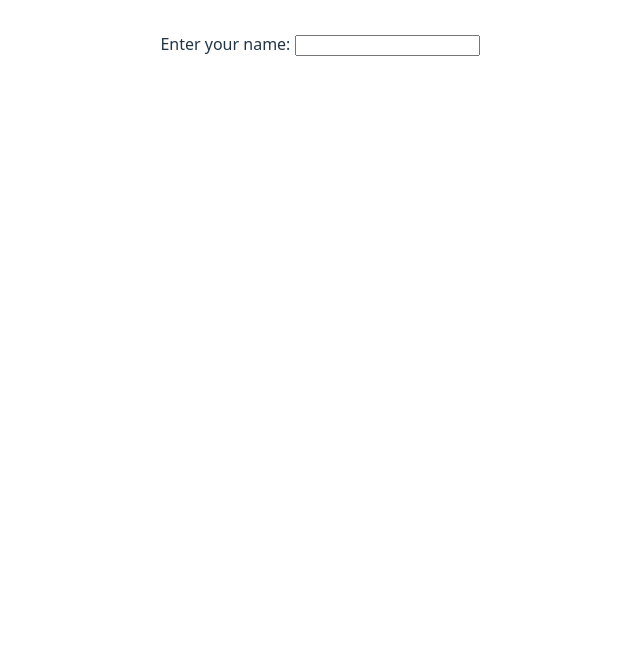
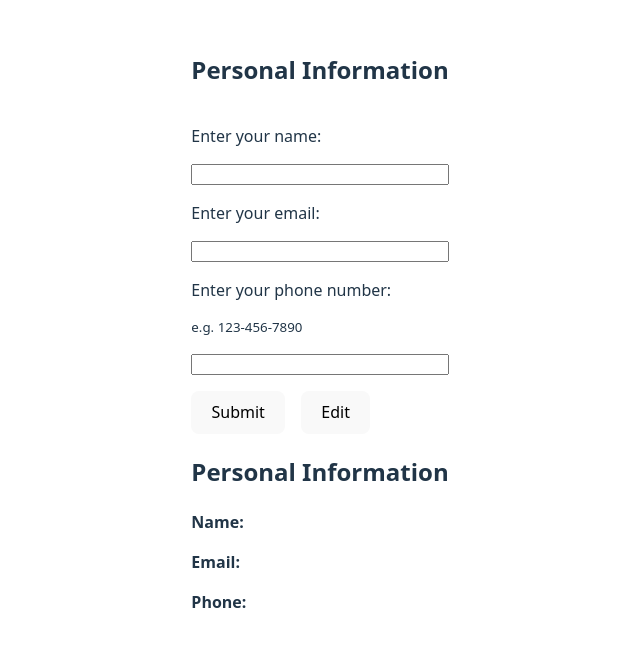
Before and after one commit to gregoriusavip/cv-page, a React (Vite) app: page / in a window 1280 px wide. Shown: the top 646 px of the page, without its empty margins (320-960 px from the left). Built offline with nearby package versions, Linux system fonts and the light colour scheme.

Commit message:
Add from and display submitted data

```diff
--- a/src/App.jsx
+++ b/src/App.jsx
@@ -1,19 +1,34 @@
 import { useState } from 'react'
 import './App.css'
-
-function Form(props) {
-  return (
-    <form>
-      <label for="name">Enter your name: </label>
-      <input type="text" name="name" id="name" required />
-    </form>
-  );
-}
+import Form from './components/Form'
+import Display from './components/Display'
 
 function App() {
+  const [data, setData] = useState({
+    personalInfo: {
+      name: '',
+      email: '',
+      phone: ''
+    },
+    education: [],
+    experience: []
+  });
 
   return (
-    <Form></Form>
+    <div>
+      <Form title="Personal Information" setData={setData}>
+        <label for="name">Enter your name: </label>
+        <input type="text" name="name" id="name" required />
+
+        <label for="email">Enter your email: </label>
+        <input type="email" name="email" id="email" required />
+
+        <label for="phone">Enter your phone number: </label>
+        <small>e.g. 123-456-7890</small>
+        <input type="tel" name="phone" id="phone" pattern="[0-9]{3}-[0-9]{3}-[0-9]{4}" required />
+      </Form>
+      <Display personalInfo={data.personalInfo} />
+    </div>
   )
 }
 
--- /dev/null
+++ b/src/components/Display.jsx
@@ -0,0 +1,17 @@
+/* Display user inputted data in a structured format */
+import './Display.css';
+
+function Display({ personalInfo, education, experience }) {
+    return (
+        <div className="display">
+            <section className="personal-info">
+                <h2>Personal Information</h2>
+                <p><strong>Name:</strong> {personalInfo.name}</p>
+                <p><strong>Email:</strong> {personalInfo.email}</p>
+                <p><strong>Phone:</strong> {personalInfo.phone}</p>
+            </section>
+        </div>
+    );
+}
+
+export default Display;
--- /dev/null
+++ b/src/components/Form.css
@@ -0,0 +1,10 @@
+form {
+    display: flex;
+    flex-direction: column;
+    gap: 1em;
+}
+
+form .buttons {
+    display: flex;
+    gap: 1em;
+}
--- /dev/null
+++ b/src/components/Form.jsx
@@ -0,0 +1,37 @@
+import './Form.css'
+
+function Form({ title, children, setData }) {
+    function handleEdit() {
+        console.log("Edit button clicked");
+    }
+
+    function handleSubmit(e) {
+        e.preventDefault();
+
+        const formData = new FormData(e.target);
+        const newData = {
+            personalInfo: {
+                name: formData.get("name"),
+                email: formData.get("email"),
+                phone: formData.get("phone")
+            },
+            education: [],
+            experience: []
+        }
+        setData(newData);
+    }
+
+    return (
+        <form onSubmit={handleSubmit}>
+            <h2>{title}</h2>
+            {children}
+
+            <div className="buttons">
+                <button>Submit</button>
+                <button onClick={handleEdit}>Edit</button>
+            </div>
+        </form>
+    );
+}
+
+export default Form;
```
Also changed, not shown: src/components/Display.css (added).
